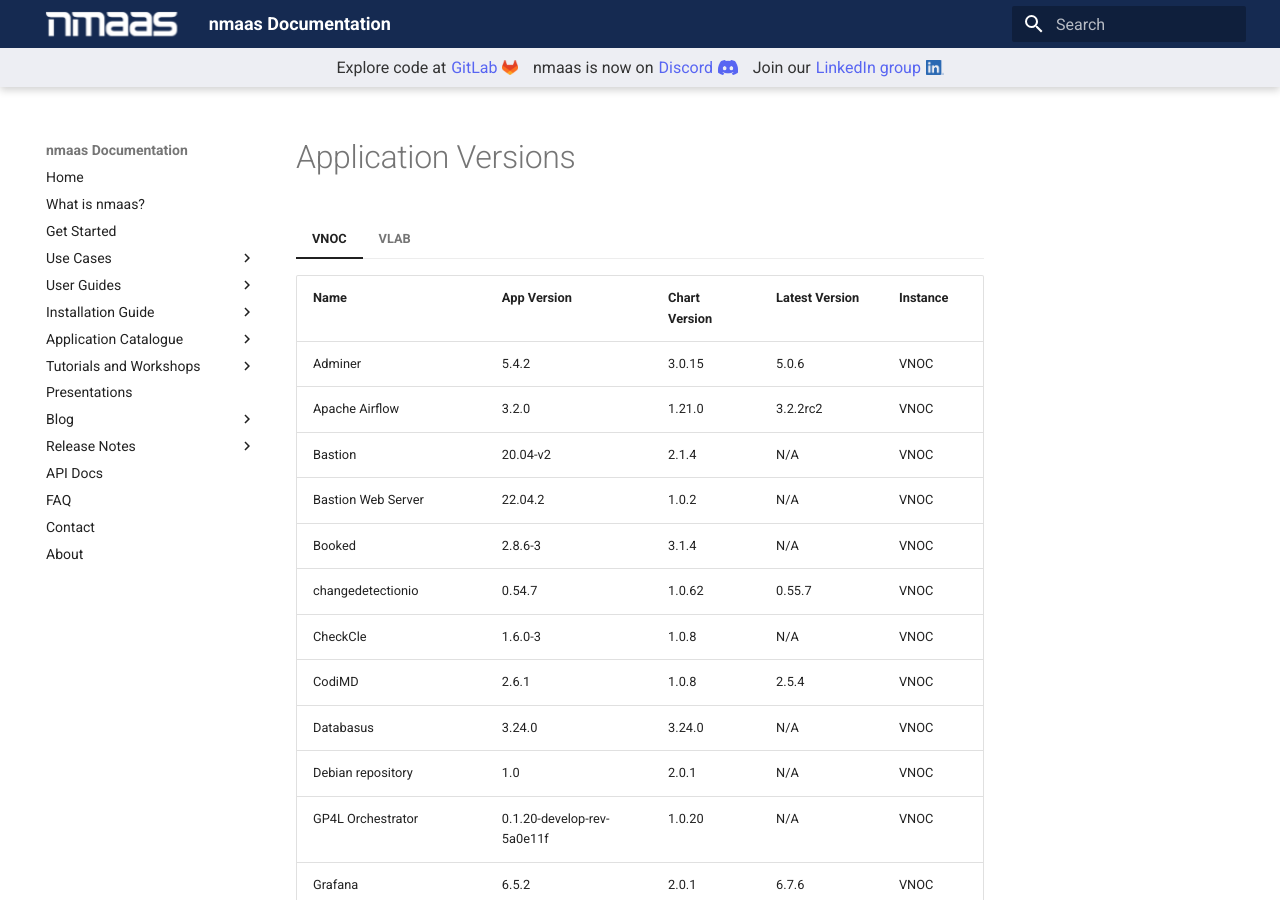
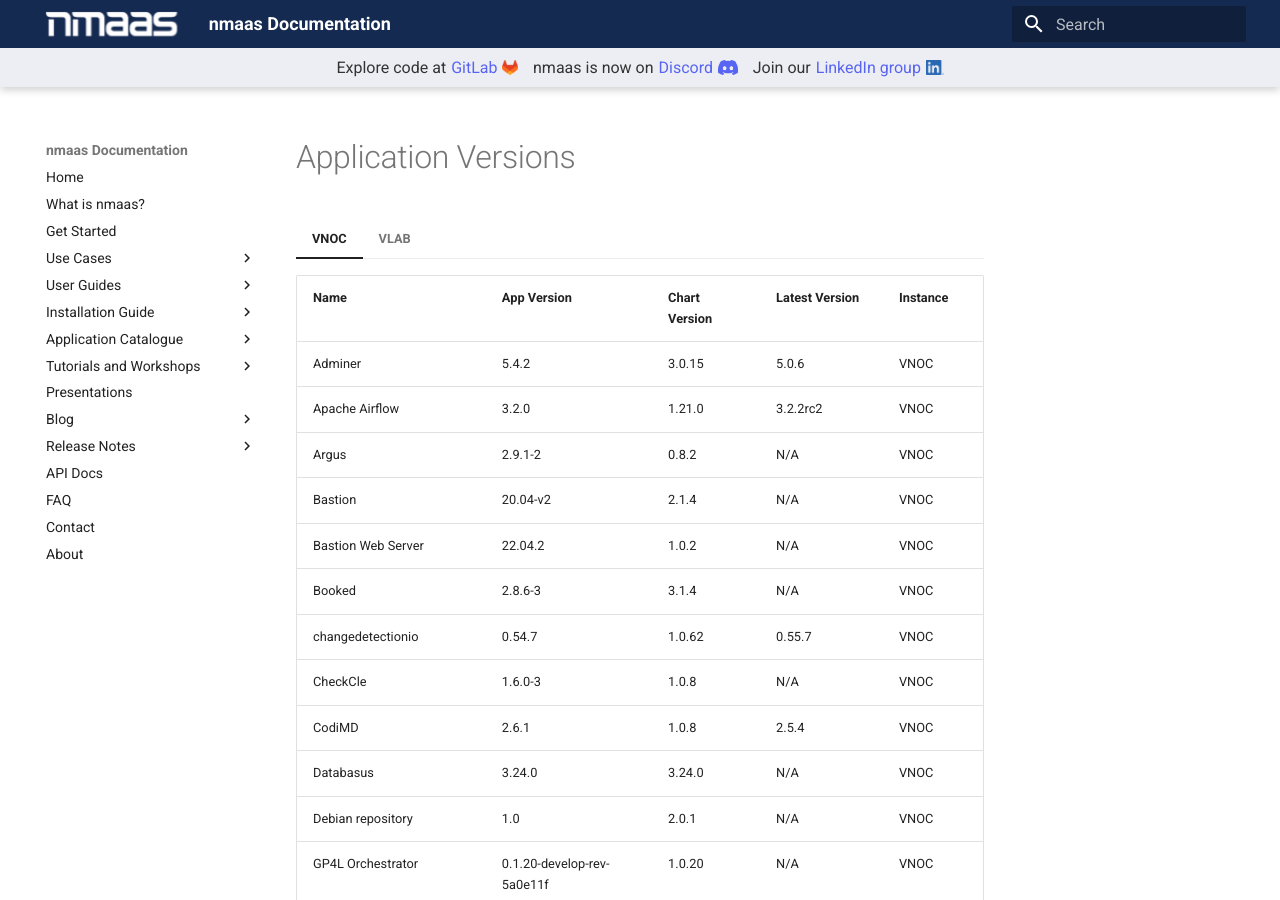
Before and after one commit to nmaas-platform/nmaas-docs, an MkDocs documentation site: the page built from docs/nmaas-applications/application-versions.md, in a window 1280 px wide and 900 px high. Built offline with MkDocs 1.6.1 and Material for MkDocs 9.7.7, drawn with Linux system fonts in a browser that asks for light colours.

Commit message:
Automated update of application versions list

```diff
--- a/docs/nmaas-applications/application-versions.md
+++ b/docs/nmaas-applications/application-versions.md
@@ -6,6 +6,7 @@
     |----------------------------|--------------------------|-------------|------------------|--------|
     |           Adminer          |           5.4.2          |    3.0.15   |       5.0.6      |  VNOC  |
     |       Apache Airflow       |           3.2.0          |    1.21.0   |     3.2.2rc2     |  VNOC  |
+    |            Argus           |          2.9.1-2         |    0.8.2    |        N/A       |  VNOC  |
     |           Bastion          |         20.04-v2         |    2.1.4    |        N/A       |  VNOC  |
     |     Bastion Web Server     |          22.04.2         |    1.0.2    |        N/A       |  VNOC  |
     |           Booked           |          2.8.6-3         |    3.1.4    |        N/A       |  VNOC  |
@@ -58,7 +59,7 @@
     |----------------------------|--------------|-------------|------------------|--------|
     |           Adminer          |     5.4.1    |    3.0.11   |       5.0.6      |  VLAB  |
     |       Apache Airflow       | 3.2.0-beta.5 |    1.21.0   |     3.2.2rc2     |  VLAB  |
-    |            Argus           |    2.9.1-1   |    0.8.2    |        N/A       |  VLAB  |
+    |            Argus           |    2.9.1-2   |    0.8.2    |        N/A       |  VLAB  |
     |           Bastion          |     18.04    |    2.1.0    |        N/A       |  VLAB  |
     |      changedetectionio     |   0.55.7-1   |   1.0.66-1  |      0.55.7      |  VLAB  |
     |          CheckCle          |    1.6.0-5   |    1.0.4    |        N/A       |  VLAB  |
```
Also changed, not shown: docs/nmaas-applications/application-list.md (+1 -0 lines).
